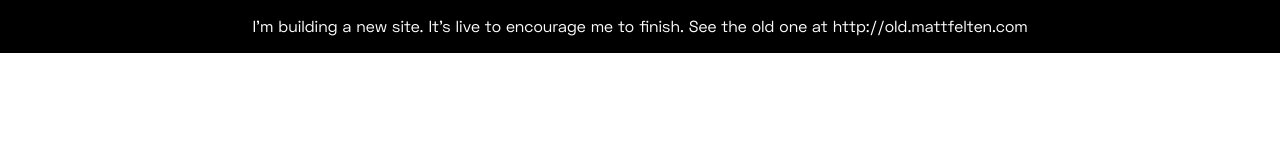
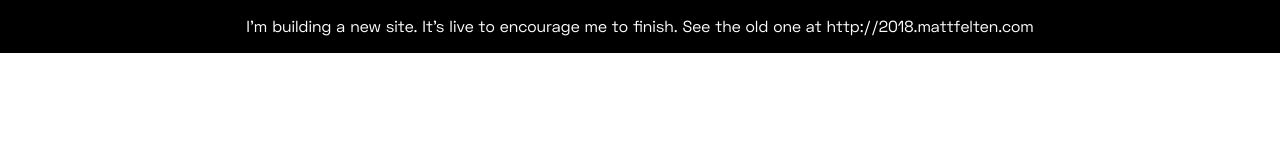
Before and after one commit to mattfelten/mattfelten.com, a React (Create React App) app: page / in a window 1280 px wide. Shown: the top 160 px of the page. Built offline with nearby package versions, Linux system fonts and the light colour scheme.

Commit message:
Update old portfolio domain

```diff
--- a/src/pages/Home/Home.jsx
+++ b/src/pages/Home/Home.jsx
@@ -81,7 +81,7 @@ export class Home extends React.Component {
 					padding: '1em',
 					textAlign: 'center',
 					textDecoration: 'none'
-				}}>I'm building a new site. It's live to encourage me to finish. See the old one at http://old.mattfelten.com</a>
+				}}>I'm building a new site. It's live to encourage me to finish. See the old one at http://2018.mattfelten.com</a>
 
 				{this.intro()}
 				{this.caseStudies()}
--- a/src/pages/Home/caseStudies.js
+++ b/src/pages/Home/caseStudies.js
@@ -15,31 +15,31 @@ export const caseStudies = [
 	{
 		title: 'Design System',
 		company: 'YouCaring',
-		url: '//old.mattfelten.com/work/youcaring/',
+		url: '//2018.mattfelten.com/work/youcaring/',
 		image: YouCaring,
 	},
 	{
 		title: 'Control Panel Redesign',
 		company: 'DreamHost',
-		url: '//old.mattfelten.com/work/dreamhost/control-panel-redesign/',
+		url: '//2018.mattfelten.com/work/dreamhost/control-panel-redesign/',
 		image: DHControlPanelRedesign,
 	},
 	{
 		title: 'Rebrand',
 		company: 'DreamHost',
-		url: '//old.mattfelten.com/work/dreamhost/rebrand/',
+		url: '//2018.mattfelten.com/work/dreamhost/rebrand/',
 		image: DreamHost,
 	},
 	{
 		title: 'QNAP Integration',
 		company: 'DreamHost',
-		url: '//old.mattfelten.com/work/dreamhost/qnap-integration/',
+		url: '//2018.mattfelten.com/work/dreamhost/qnap-integration/',
 		image: QNAP,
 	},
 	{
 		title: 'Control Panel Refresh',
 		company: 'DreamHost',
-		url: '//old.mattfelten.com/work/dreamhost/panel-reskin/',
+		url: '//2018.mattfelten.com/work/dreamhost/panel-reskin/',
 		image: DHControlPanelRefresh,
 	}
 ];
```
